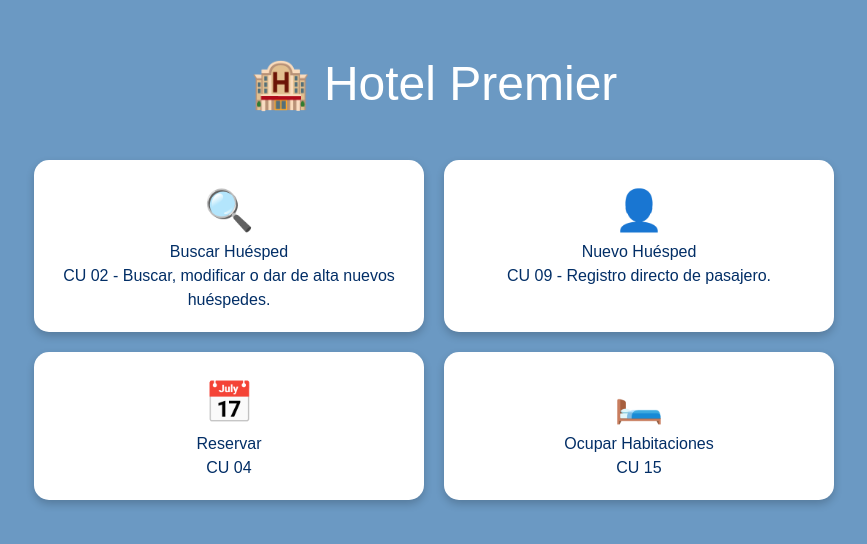
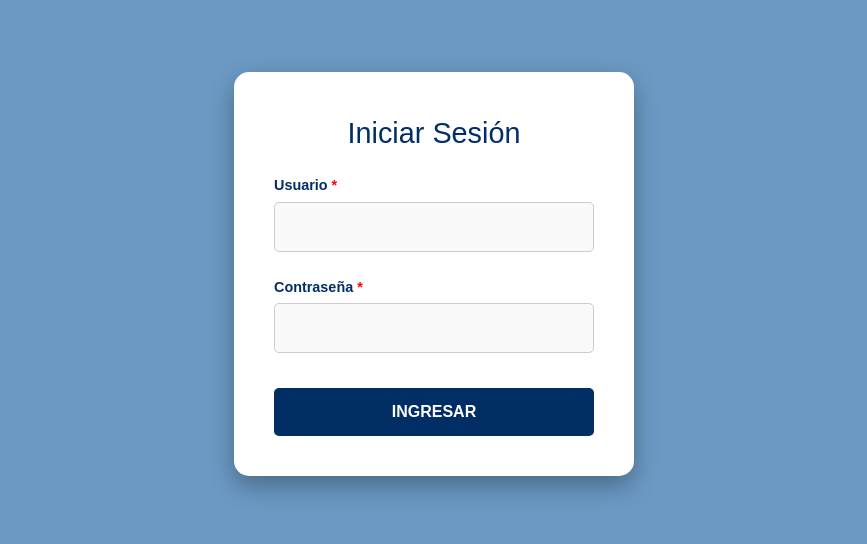
Before and after one commit to MatMa4/TP-DSI-DESO, a Next.js app in the folder FrontEnd/dar-alta-huesped-pruebamodular/: page / in a window 1280 px wide. Shown: the part 126-670 px from the top of the page, without its empty margins (206-1073 px from the left). Built offline with nearby package versions, Linux system fonts and the light colour scheme.

Commit message:
CU1 funcionando, el usuario es Admin y la contraseña es 1contraseña2Segura3

```diff
--- a/FrontEnd/dar-alta-huesped-pruebamodular/app/buscarHuesped/page.tsx
+++ b/FrontEnd/dar-alta-huesped-pruebamodular/app/buscarHuesped/page.tsx
@@ -155,7 +155,7 @@ const BuscarHuesped = () => {
             alert("Error: No se encontraron los datos en memoria.");
             return;
         }
-
+console.log("🔍 DATOS QUE LLEGARON DEL BACKEND:", huespedCompleto);
         console.log("Transfiriendo datos al CU10:", huespedCompleto);
 
         // 1. Guardamos el objeto completo en localStorage
@@ -173,7 +173,7 @@ const BuscarHuesped = () => {
   };
 
   const handleCancelar = () => {
-      window.location.href = '/';
+      window.location.href = '/menuCU1';
   };
 
   return (
--- a/FrontEnd/dar-alta-huesped-pruebamodular/app/darAltaHuesped/page.tsx
+++ b/FrontEnd/dar-alta-huesped-pruebamodular/app/darAltaHuesped/page.tsx
@@ -74,6 +74,7 @@ export default function Home() {
      setFormData((prev) => ({
          ...prev,
          direccionHuesped: {
+
            ...prev.direccionHuesped,
            [field]: valorFinal, // Asignamos el valor ya en mayúscula
          },
@@ -232,12 +233,12 @@ export default function Home() {
   const handleConfirmCancel = () => {
     resetForm();
     setShowCancelModal(false);
-    window.location.href = '/';
+    window.location.href = '/menuCU1';
   };
 
   const handleSuccessClose = () => {
     setShowSuccessModal(false);
-    window.location.href = '/';
+    window.location.href = '/menuCU1';
   };
 
   const handleSuccessConfirm = () => {
--- a/FrontEnd/dar-alta-huesped-pruebamodular/app/modificarHuesped/page.tsx
+++ b/FrontEnd/dar-alta-huesped-pruebamodular/app/modificarHuesped/page.tsx
@@ -260,7 +260,7 @@ export default function ModificarHuesped() {
   };
   const handleSuccessClose = () => {
       setShowSuccessModal(false);
-      router.push('/');
+      router.push('/menuCU1');
   };
 
   if (loading) return <div className="main_box"><p>Cargando datos...</p></div>;
--- a/FrontEnd/dar-alta-huesped-pruebamodular/app/page.tsx
+++ b/FrontEnd/dar-alta-huesped-pruebamodular/app/page.tsx
@@ -1,71 +1,87 @@
 'use client';
-import React from 'react';
-// En tu proyecto real usa: import Link from 'next/link';
-// Para la vista previa, usaremos una etiqueta <a> simple para evitar el error de resoluciónaaa .
+import React, { useState, useEffect } from 'react';
+import { useRouter } from 'next/navigation'; // Importamos el router
+import InputField from './components/InputField';
+import './styles/stylesCU1.css';
 
-export default function Dashboard() {
+export default function LoginPage() {
+  const router = useRouter(); // Hook para navegar
+  const [username, setUsername] = useState('');
+  const [password, setPassword] = useState('');
+  const [generalError, setGeneralError] = useState('');
+  const [fieldErrors, setFieldErrors] = useState({ username: '', password: '' });
+  const [loading, setLoading] = useState(false);
+
+  // Opcional: Si ya hay sesión, redirigir directo al menú al entrar a /
+  useEffect(() => {
+    if (sessionStorage.getItem('userSessionActive') === 'true') {
+        router.push('/menuCU1');
+    }
+  }, [router]);
+
+  const validateForm = () => {
+      let isValid = true;
+      const newErrors = { username: '', password: '' };
+
+      if (!username.trim()) { newErrors.username = 'El usuario es obligatorio.'; isValid = false; }
+      if (!password.trim()) { newErrors.password = 'La contraseña es obligatoria.'; isValid = false; }
+
+      setFieldErrors(newErrors);
+      return isValid;
+  };
+
+  const handleLogin = async (e: React.FormEvent) => {
+    e.preventDefault();
+    setGeneralError('');
+    if (!validateForm()) return;
+    setLoading(true);
+
+    try {
+      const res = await fetch('http://localhost:8080/usuario/login', {
+        method: 'POST',
+        headers: { 'Content-Type': 'application/json' },
+        body: JSON.stringify({ username, passw: password }),
+      });
+
+      if (res.ok) {
+        // 1. Guardamos sesión
+        sessionStorage.setItem('userSessionActive', 'true');
+        // 2. Redirigimos a la página del menú
+        router.push('/menuCU1');
+      } else if (res.status === 401) {
+        setGeneralError('El usuario o la contraseña no son válidos');
+      } else {
+        setGeneralError('Ocurrió un error inesperado en el servidor.');
+      }
+    } catch (err) {
+      console.error(err);
+      setGeneralError('Error de conexión con el backend.');
+    } finally {
+      setLoading(false);
+    }
+  };
+
   return (
-    <main style={{
-      backgroundColor: '#6B99C3',
-      minHeight: '100vh',
-      display: 'flex',
-      flexDirection: 'column',
-      alignItems: 'center',
-      justifyContent: 'center',
-      fontFamily: 'sans-serif',
-      color: 'white'
-    }}>
-      <h1 style={{ fontSize: '3rem', marginBottom: '40px' }}>🏨 Hotel Premier</h1>
-
-      <div style={{
-        display: 'grid',
-        gridTemplateColumns: 'repeat(2, 1fr)',
-        gap: '20px',
-        maxWidth: '800px'
-      }}>
-        {/* CU 02 - Botón para ir a Buscar (y luego Alta) */}
-        {/* En tu código local usa <Link href="..."> ... </Link> */}
-        <a href="/buscarHuesped" style={cardStyle}>
-          <div style={{ fontSize: '40px' }}>🔍</div>
-          <h3>Buscar Huésped</h3>
-          <p>CU 02 - Buscar, modificar o dar de alta nuevos huéspedes.</p>
-        </a>
-
-        {/* CU 09 - Acceso directo (Opcional) */}
-        <a href="/darAltaHuesped" style={cardStyle}>
-          <div style={{ fontSize: '40px' }}>👤</div>
-          <h3>Nuevo Huésped</h3>
-          <p>CU 09 - Registro directo de pasajero.</p>
-        </a>
-
-        {/* CU 04 - Reservas (Futuro) */}
-        <a href="/reservarHabitacion" style={{...cardStyle}}>
-          <div style={{ fontSize: '40px' }}>📅</div>
-          <h3>Reservar</h3>
-          <p>CU 04</p>
-        </a>
-
-        {/* CU 05 - Estado (Futuro) */}
-        <a href="/ocupacion" style={{...cardStyle,}}>
-          <div style={{ fontSize: '40px' }}>🛏️</div>
-          <h3>Ocupar Habitaciones</h3>
-          <p>CU 15 </p>
-        </a>
+    <main className="mainContainer">
+      <div className="loginCard">
+        <h1 className="loginTitle">Iniciar Sesión</h1>
+        <form onSubmit={handleLogin} className="loginForm" noValidate>
+            <InputField
+                label="Usuario" name="username" value={username}
+                onChange={(e) => setUsername(e.target.value)}
+                error={fieldErrors.username} isRequired={true}
+            />
+            <InputField
+                label="Contraseña" name="password" type="password" value={password}
+                onChange={(e) => setPassword(e.target.value)}
+                error={fieldErrors.password} isRequired={true}
+            />
+            {generalError && <div className="errorMessage">⚠️ {generalError}</div>}
+            <button type="submit" className="loginButton" disabled={loading}>
+                {loading ? 'Verificando...' : 'INGRESAR'}
+            </button>
+        </form>
       </div>
     </main>
   );
 }
-
-// Definimos el tipo explícitamente para evitar errores de TypeScript
-const cardStyle: React.CSSProperties = {
-  backgroundColor: 'white',
-  color: '#022E66',
-  padding: '20px',
-  borderRadius: '15px',
-  textAlign: 'center',
-  textDecoration: 'none',
-  boxShadow: '0 4px 8px rgba(0,0,0,0.2)',
-  transition: 'transform 0.2s',
-  cursor: 'pointer',
-  display: 'block' // Importante para que el <a> se comporte como bloque
-};
--- /dev/null
+++ b/FrontEnd/dar-alta-huesped-pruebamodular/app/styles/stylesCU1.css
@@ -0,0 +1,153 @@
+/* --- TÍTULOS --- */
+.mainTitle {
+  font-size: 3rem;
+  margin-bottom: 40px;
+  text-shadow: 2px 2px 4px rgba(0, 0, 0, 0.2);
+}
+
+.loginTitle {
+  color: #022E66;
+  margin-bottom: 20px;
+  font-size: 1.8rem;
+}
+
+/* --- TARJETA DE LOGIN --- */
+.loginCard {
+  background-color: white;
+  padding: 40px;
+  border-radius: 15px;
+  box-shadow: 0 10px 25px rgba(0, 0, 0, 0.3);
+  text-align: center;
+  width: 100%;
+  max-width: 400px;
+}
+
+.loginForm {
+  display: flex;
+  flex-direction: column;
+  gap: 15px;
+}
+
+/* --- CLASES DEL COMPONENTE INPUTFIELD (Adaptadas) --- */
+
+/* Antes se llamaba .inputGroup, ahora debe ser .box1_simplebox por tu componente */
+.box1_simplebox {
+  text-align: left;
+  display: flex;
+  flex-direction: column;
+  margin-bottom: 10px;
+}
+
+/* Estilo para el label dentro del componente */
+.box1_simplebox label {
+  display: block;
+  margin-bottom: 5px;
+  color: #022E66;
+  font-weight: bold;
+  font-size: 0.9rem;
+}
+
+/* Antes se llamaba .loginInput, ahora debe ser .input_box por tu componente */
+.input_box {
+  width: 100%;
+  padding: 12px;
+  border-radius: 5px;
+  border: 1px solid #ccc;
+  font-size: 1rem;
+  color: #333;
+  background-color: #f9f9f9;
+  box-sizing: border-box; /* Importante para que no se salga del contenedor */
+}
+
+/* --- MENSAJES DE ERROR --- */
+.errorMessage {
+  color: #d9534f;
+  font-size: 0.9rem;
+  margin-top: 5px;
+  background-color: #fce4e4;
+  padding: 8px;
+  border-radius: 4px;
+  border: 1px solid #fcc;
+}
+
+/* Error específico del InputField (Antes .fieldError, ahora .error) */
+.error {
+  color: #d9534f;
+  font-size: 0.85rem;
+  margin-top: 5px;
+  display: block;
+  text-align: left;
+  font-weight: bold;
+}
+
+/* --- BOTONES --- */
+.loginButton {
+  background-color: #022E66;
+  color: white;
+  padding: 12px;
+  border: none;
+  border-radius: 5px;
+  font-size: 1rem;
+  cursor: pointer;
+  font-weight: bold;
+  margin-top: 10px;
+}
+
+.loginButton:hover {
+  background-color: #044289;
+}
+
+.logoutButton {
+  position: absolute;
+  top: 20px;
+  right: 20px;
+  padding: 8px 15px;
+  cursor: pointer;
+  background-color: rgba(255, 255, 255, 0.2);
+  border: 1px solid white;
+  color: white;
+  border-radius: 5px;
+}
+
+/* --- CONTENEDOR PRINCIPAL --- */
+.mainContainer {
+  background-color: #6B99C3;
+  min-height: 100vh;
+  display: flex;
+  flex-direction: column;
+  align-items: center;
+  justify-content: center;
+  font-family: sans-serif;
+  color: white;
+  padding: 20px;
+}
+
+/* --- DASHBOARD / MENÚ --- */
+.dashboardGrid {
+  display: grid;
+  grid-template-columns: repeat(2, 1fr);
+  gap: 20px;
+  max-width: 800px;
+  width: 100%;
+}
+
+.menuCard {
+  background-color: white;
+  color: #022E66;
+  padding: 20px;
+  border-radius: 15px;
+  text-align: center;
+  text-decoration: none;
+  box-shadow: 0 4px 8px rgba(0, 0, 0, 0.2);
+  display: block;
+  transition: transform 0.2s;
+}
+
+.menuCard:hover {
+  transform: translateY(-5px);
+}
+
+.menuIcon {
+  font-size: 40px;
+  margin-bottom: 10px;
+}
```
Also changed, not shown: FrontEnd/dar-alta-huesped-pruebamodular/app/menuCU1/page.tsx (added, +63 -0 lines).
